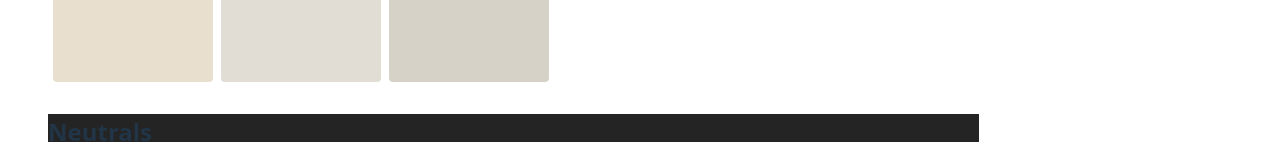
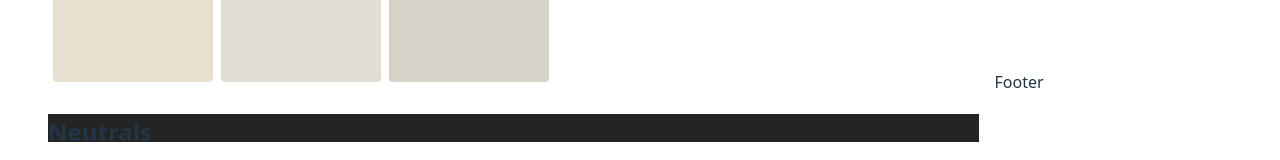
Before and after one commit to Jazzmoin/Hueventory, a Svelte app: page / in a window 1280 px wide. Shown: the part 674-834 px from the top of the page. Built offline with nearby package versions, Linux system fonts and the light colour scheme.

Commit message:
Github pages action

```diff
--- a/src/App.svelte
+++ b/src/App.svelte
@@ -63,6 +63,7 @@
                     {/each}
                 </div>
             </div>
+            <span style="position: fixed; bottom: 2em">Footer</span>
         </div>
 </main>
 
```
